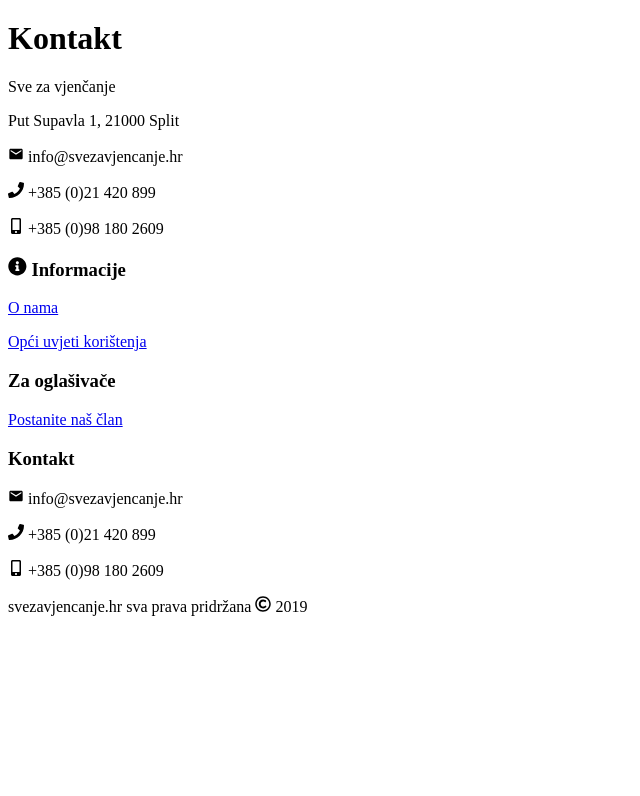
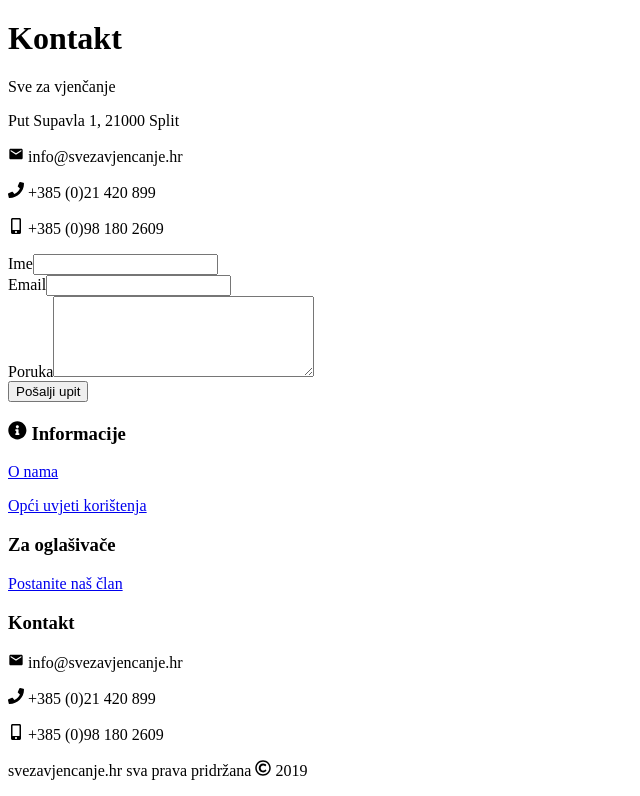
Before and after one commit to ikovac/svz-client, a Gatsby site: page /kontakt in a window 1280 px wide. Shown: the part 1365-2161 px from the top of the page, without its empty margins (0-640 px from the left). Before the commit the page ends 1997 px from the top, so only its background shows below. Built offline with nearby package versions, Linux system fonts and the light colour scheme; Gatsby itself is replaced by a stand-in of ours.

Commit message:
changed div, p, li color and added simpleform with no functionality

```diff
--- /dev/null
+++ b/src/components/ContactForm/SimpleContactForm.jsx
@@ -0,0 +1,49 @@
+import React, { Component } from "react";
+
+class SimpleContactForm extends Component {
+  constructor(props) {
+    super(props);
+    this.state = {
+      name: null,
+      email: null,
+      text: null,
+    };
+  }
+  render() {
+    return (
+      <form>
+        <div className="">
+          <div className="">
+            <label>
+              Ime
+              <input type="text" name="ime" required minLength="2"/>
+            </label>
+          </div>
+          <div className="">
+            <label>
+              Email
+              <input type="email" name="email" required/>
+            </label>
+          </div>
+          <div className="">
+            <label>
+              Poruka
+              <textarea
+                name="poruka"
+                cols="30"
+                rows="5"
+                required
+                minLength="10"
+              />
+            </label>
+          </div>
+          <div className="">
+            <input type="submit" className="button button--primary" value="Pošalji upit" />
+          </div>
+        </div>
+      </form>
+    );
+  }
+}
+
+export default SimpleContactForm;
--- a/src/pages/kontakt.jsx
+++ b/src/pages/kontakt.jsx
@@ -2,6 +2,7 @@ import React from "react";
 
 import Container from "../components/Container";
 import PageTitle from "../components/PageTitle";
+import SimpleContactForm from "../components/ContactForm/SimpleContactForm";
 
 import { FaPhone, FaMobileAlt } from "react-icons/fa";
 import { MdMail } from "react-icons/md";
@@ -23,6 +24,8 @@ const KontaktPage = () => {
           <FaMobileAlt /> +385 (0)98 180 2609
         </p>
       </div>
+
+      <SimpleContactForm />
     </Container>
   );
 };
--- a/src/styles/_timeline.scss
+++ b/src/styles/_timeline.scss
@@ -366,7 +366,7 @@ $timeline-breakpoint-down: 849px;
 .timeline-wrapper {
   .vertical-timeline-element-content {
     border-radius: 0px 0px 5px 5px;
-    // max-width: 400px;
+    max-width: 500px;
     .timeline-card__header {
       position: relative;
       display: flex;
@@ -402,6 +402,7 @@ $timeline-breakpoint-down: 849px;
         padding: 20px 10px;
         p {
           margin: 0;
+          color: $body-text-color;
         }
       }
     }
```
Also changed, not shown: src/pages/korisne-informacije.jsx (+6 -2 lines), src/styles/_page--korisne-informacije.scss (+8 -0 lines), src/styles/main.scss (+5 -4 lines).
